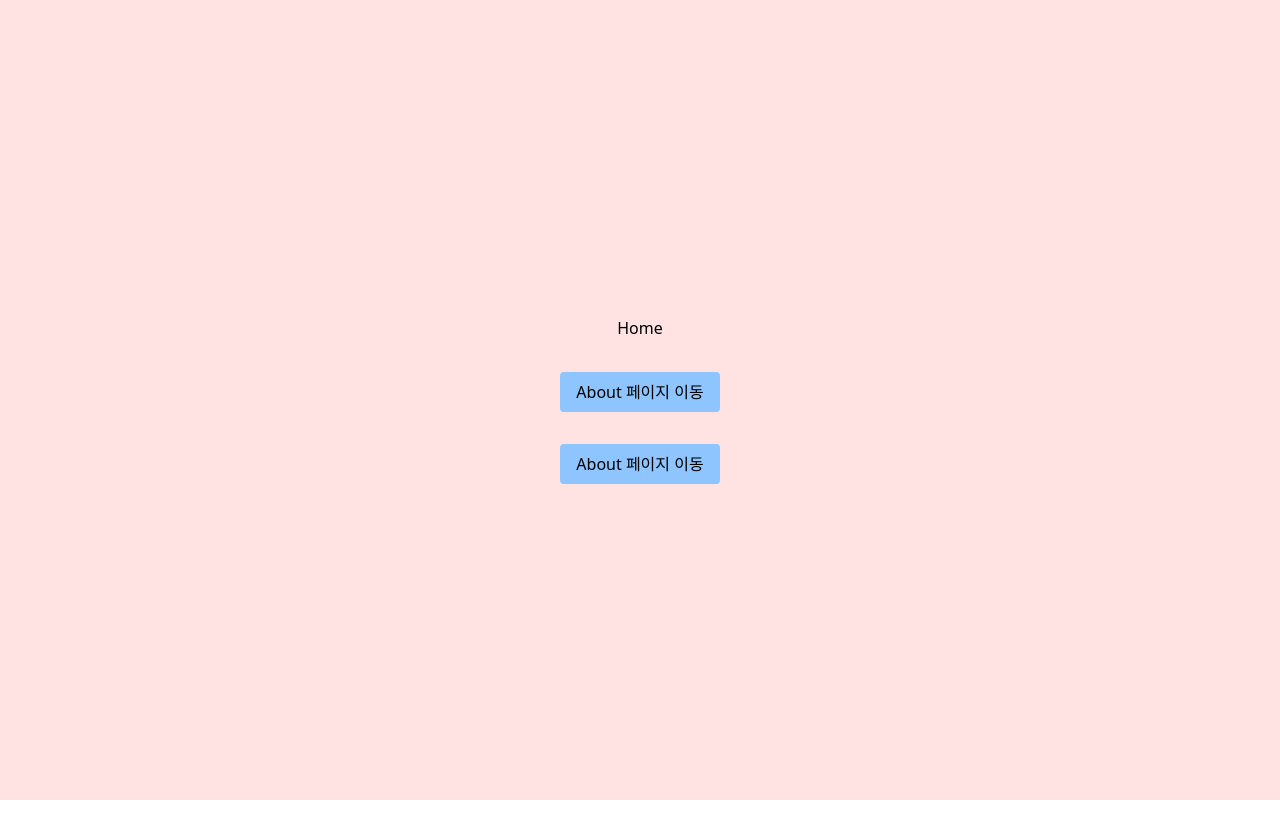
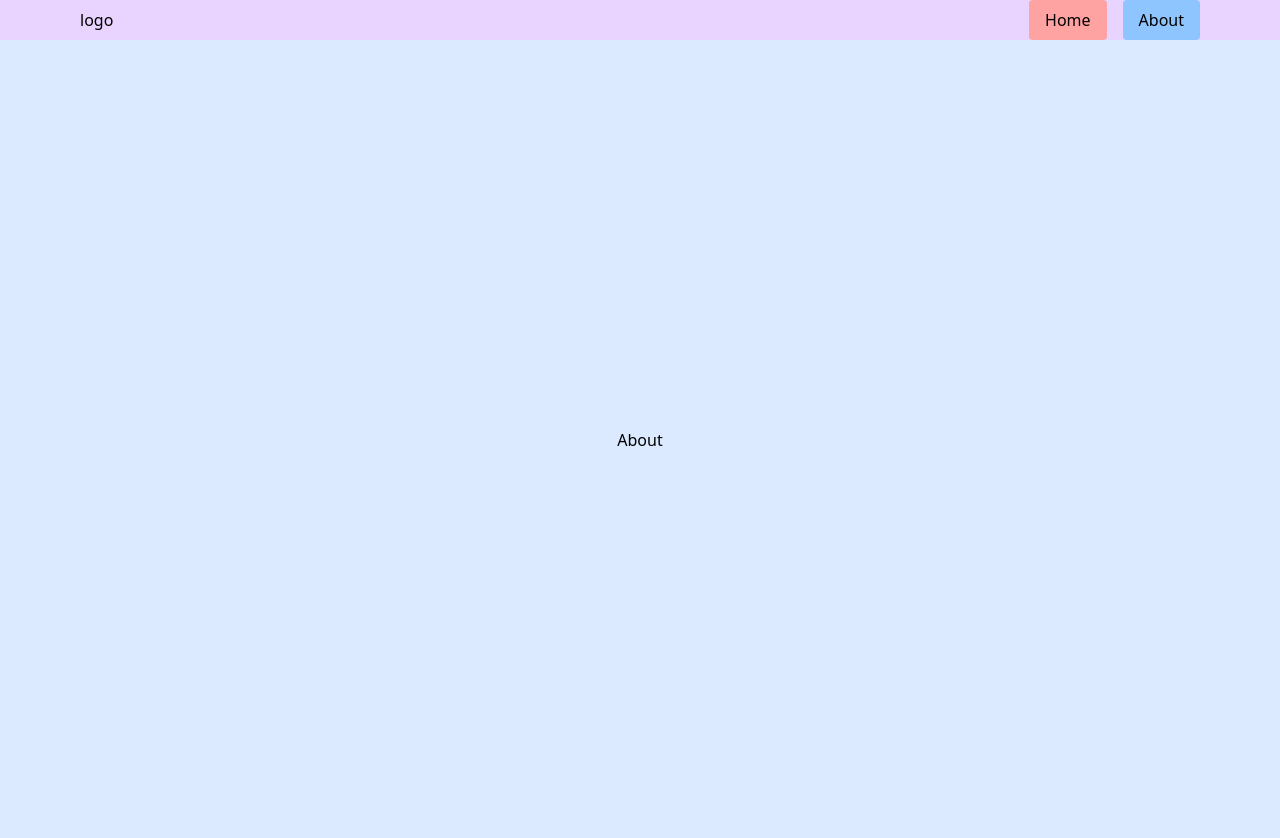
Before and after one commit to pikach-u/ReactPractice, a React (Vite) app in the folder tailwind_program/ch6/router-study/: page /about in a window 1280 px wide. Before the commit this address led to /. Before the commit the page ends 800 px from the top, so only its background shows below. Built offline with nearby package versions, Linux system fonts and the light colour scheme.

Commit message:
상단 헤더 추가

```diff
--- a/tailwind_program/ch6/router-study/src/App.jsx
+++ b/tailwind_program/ch6/router-study/src/App.jsx
@@ -1,10 +1,12 @@
 import { BrowserRouter, Route, Routes } from "react-router-dom";
 import Home from "./pages/home";
 import About from "./pages/about";
+import Header from "./components/Header";
 
 const App = () => {
   return (
     <BrowserRouter>
+      <Header />
       <Routes>
         <Route path="/" element={<Home />} />
         <Route path="/about" element={<About />} />
--- /dev/null
+++ b/tailwind_program/ch6/router-study/src/components/Header.jsx
@@ -0,0 +1,19 @@
+import { Link } from "react-router-dom";
+
+const Header = () => {
+  return (
+    <header className="bg-purple-200 flex justify-between items-center px-20">
+      <h1>logo</h1>
+      <nav className="flex gap-4">
+        <Link className="bg-red-300 px-4 py-2 rounded" to="/">
+          Home
+        </Link>
+        <Link className="bg-blue-300 px-4 py-2 rounded" to="/about">
+          About
+        </Link>
+      </nav>
+    </header>
+  );
+};
+
+export default Header;
--- a/tailwind_program/ch6/router-study/src/pages/about.jsx
+++ b/tailwind_program/ch6/router-study/src/pages/about.jsx
@@ -1,25 +1,7 @@
-import { useEffect } from "react";
-import { Link, useNavigate } from "react-router-dom";
-
 const About = () => {
-  const navigate = useNavigate();
-
-  useEffect(() => {
-    console.log("5초 뒤 Home페이지로 이동합니다.");
-
-    const timeout = setTimeout(() => {
-      navigate("/");
-    }, 5000);
-
-    return () => clearTimeout(timeout);
-  }, []);
-
   return (
     <div className="bg-blue-100 min-h-screen flex flex-col gap-8 justify-center items-center">
       About
-      <Link className="bg-red-300 px-4 py-2 rounded" to="/">
-        Home페이지 이동
-      </Link>
     </div>
   );
 };
--- a/tailwind_program/ch6/router-study/src/pages/home.jsx
+++ b/tailwind_program/ch6/router-study/src/pages/home.jsx
@@ -1,15 +1,7 @@
-import { Link } from "react-router-dom";
-
 const Home = () => {
   return (
     <div className="bg-red-100 min-h-screen flex flex-col gap-8 justify-center items-center">
       Home
-      <Link className="bg-blue-300 px-4 py-2 rounded" to="/about">
-        About 페이지 이동
-      </Link>
-      <a className="bg-blue-300 px-4 py-2 rounded" href="/about">
-        About 페이지 이동
-      </a>
     </div>
   );
 };
```
